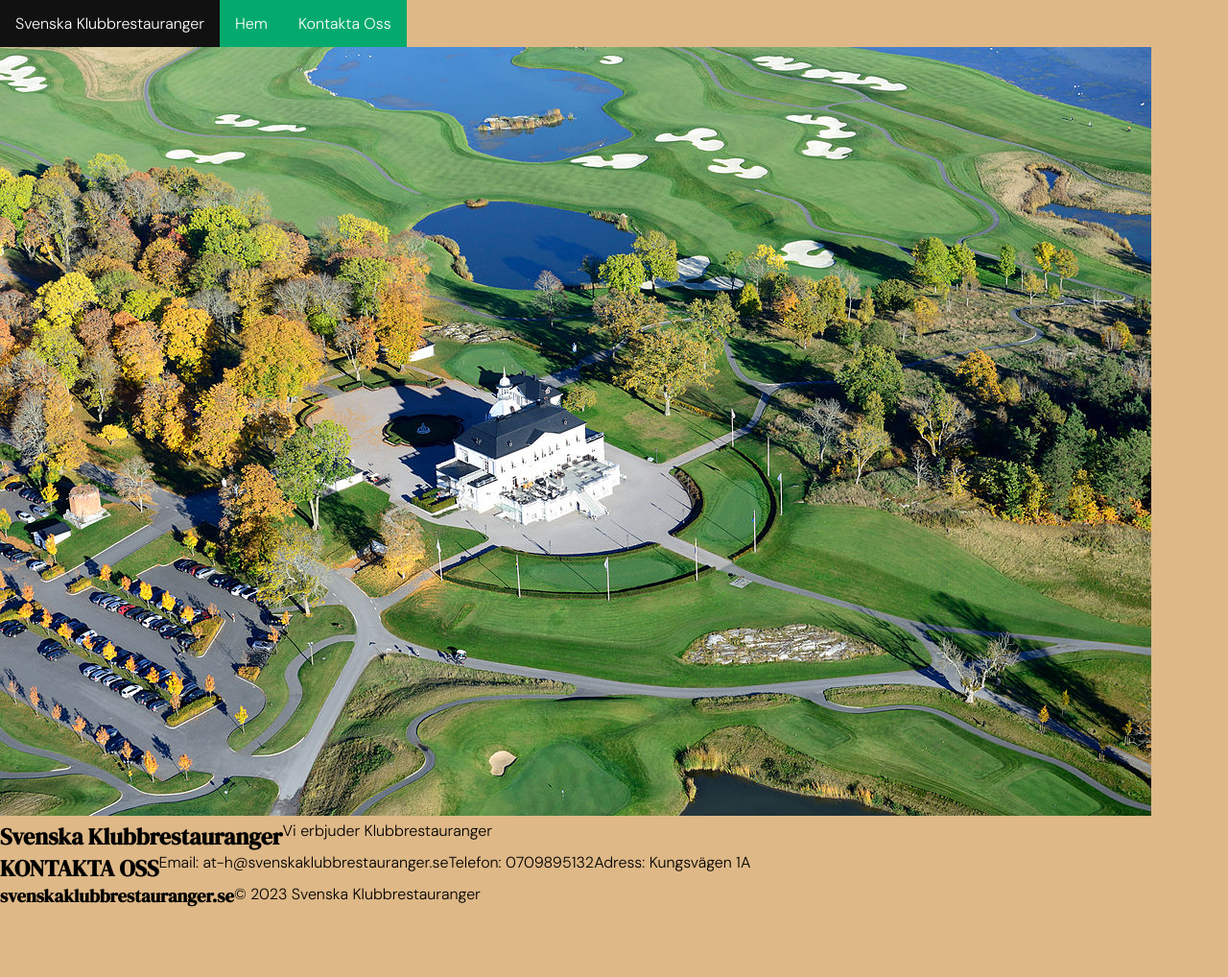
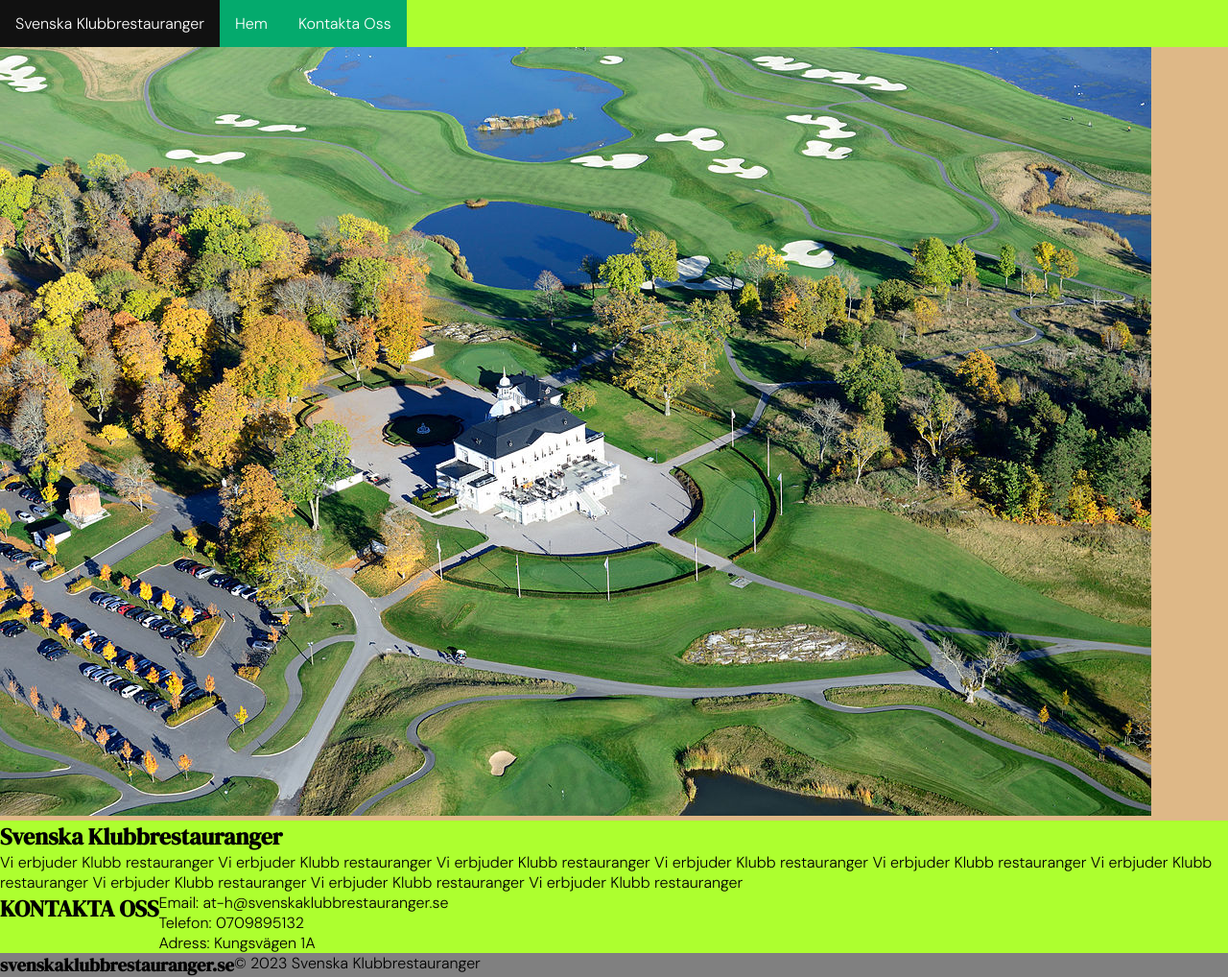
Before and after one commit to Buster753/Svenskaklubbrestauranger, a plain HTML site: page index.html in a window 1280 px wide. Shown: the whole page at 96% size. Before the commit the page ends 946 px from the top, so only its background shows below. Drawn offline with Linux system fonts and the light colour scheme.

Commit message:
Update CSS and HTML files

```diff
--- a/assets/css/style.css
+++ b/assets/css/style.css
@@ -65,6 +65,13 @@ ul {
     background-color: #04AA6D;
   }
 
+#färg_1 {
+  background-color: greenyellow;
+}
+#färg_2 {
+  background-color: gray;
+}
+
 .page-container {
 
 }
--- a/index.html
+++ b/index.html
@@ -22,8 +22,8 @@
 
   <body>
 
-    <div class="flex-container page-container">
-        <div class=" flex-container second-container">
+
+        <div class=" flex-container second-container" id= "färg_1">
             <ul>
                 <li><a href="index.html" id="navhead">Svenska Klubbrestauranger</a></li>
                 <li style="float:left"><a href="index.html" class="active">Hem</a></li>
@@ -31,33 +31,39 @@
             </ul>
 
         </div>
-        <section></section>
+
         <div><img class =" img-second-container" src="assets/images/Bro_Hof_Slott_Bro.jpg" alt="brohof"></div>
-        <section></section>
 
-        <div class=" flex-container third-container">
+
+        <div class=" flex-container third-container" id= "färg_1">
             <h2>Svenska Klubbrestauranger</h2>
-            <p>Vi erbjuder Klubbrestauranger</p>
+            <p>
+              Vi erbjuder Klubb restauranger Vi erbjuder Klubb restauranger Vi erbjuder Klubb restauranger
+              Vi erbjuder Klubb restauranger Vi erbjuder Klubb restauranger Vi erbjuder Klubb restauranger
+              Vi erbjuder Klubb restauranger Vi erbjuder Klubb restauranger Vi erbjuder Klubb restauranger
+            </p>
 
         </div>
 
-        <section></section>
 
-        <div class=" flex-container fourth-container" id="kontakta-oss">
+
+        <div class=" flex-container fourth-container" id="färg_1">
             <h2>KONTAKTA OSS</h2>
-            <p>Email: at-h@svenskaklubbrestauranger.se</p><br>
-            <p>Telefon: 0709895132</p><br>
-            <p>Adress: Kungsvägen 1A</p><br>
+            <p>
+              Email: at-h@svenskaklubbrestauranger.se <br>
+              Telefon: 0709895132 <br>
+              Adress: Kungsvägen 1A <br>
+            </p>
         </div>
 
-        <section></section>
 
-        <footer class=" flex-container footer-container">
+
+        <footer class=" flex-container footer-container" id= "färg_2">
             <h3>svenskaklubbrestauranger.se</h3>
             <span>&copy; 2023 Svenska Klubbrestauranger</span>
         </footer>
 
-    </div>
+
     <script
       src="https://kit.fontawesome.com/c86492803a.js"
       crossorigin="anonymous"
```
